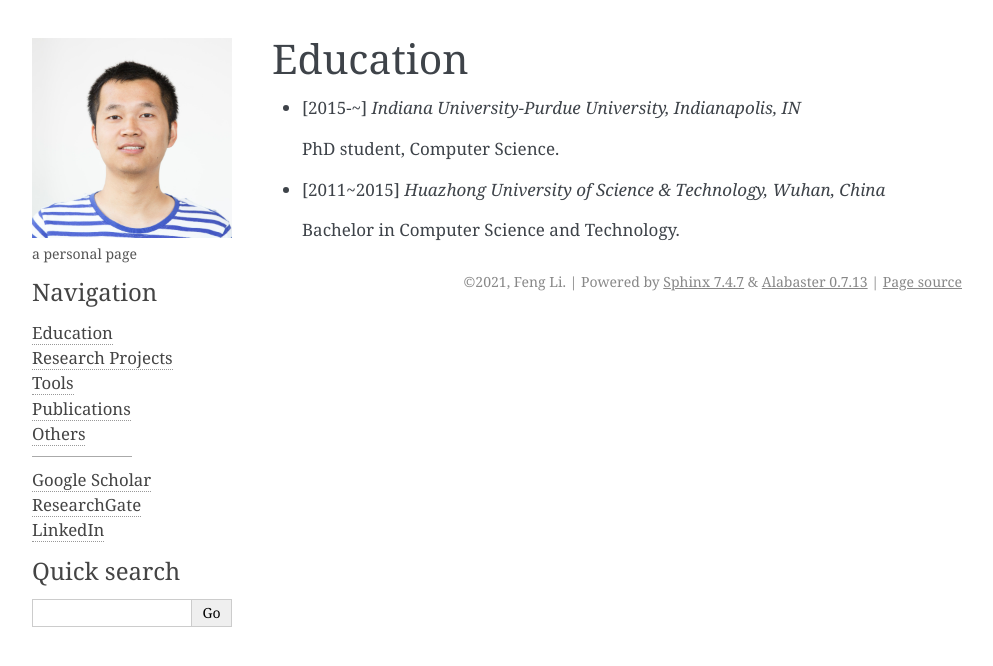
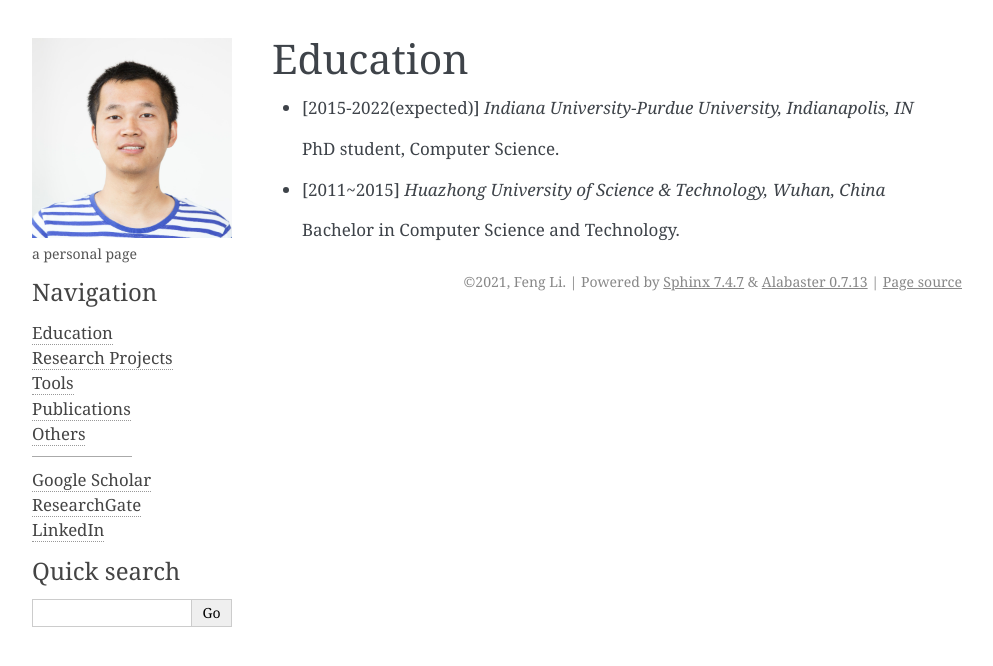
Before and after one commit to fengggli/fengggli.github.io, a Sphinx documentation site: the page built from source/education.rst, in a window 1280 px wide. Shown: the top 666 px of the page, without its empty margins (148-1141 px from the left). Built offline with Sphinx 7.4.7, drawn with Linux system fonts in a browser that asks for light colours.

Commit message:
update links

```diff
--- a/source/education.rst
+++ b/source/education.rst
@@ -3,7 +3,7 @@
 Education
 ====================
 
-* [2015-~] *Indiana University-Purdue University, Indianapolis, IN*
+* [2015-2022(expected)] *Indiana University-Purdue University, Indianapolis, IN*
 
   PhD student, Computer Science.
 * [2011~2015] *Huazhong University of Science & Technology, Wuhan, China*
--- a/source/experience.rst
+++ b/source/experience.rst
@@ -39,6 +39,7 @@ Prototype and optimize a memory-aware Lattice-Boltzmann Method (LBM, a computati
 In-depth performance evaluation of various high-performance transport methods (ADIOS, flexpath, DataSpaces, Decaf, DIMEs) in multiple HPC systems.
 
 * A :ref:`paper <bib-fu2018zipper>` was accepted by HPDC'18.
+* Artifacts available at: https://github.com/IUPU-HPC/workflow-bench
 
 **Aug 2016 ~ Mar 2017, Machine Learning Workflow in HPC**
 
```
